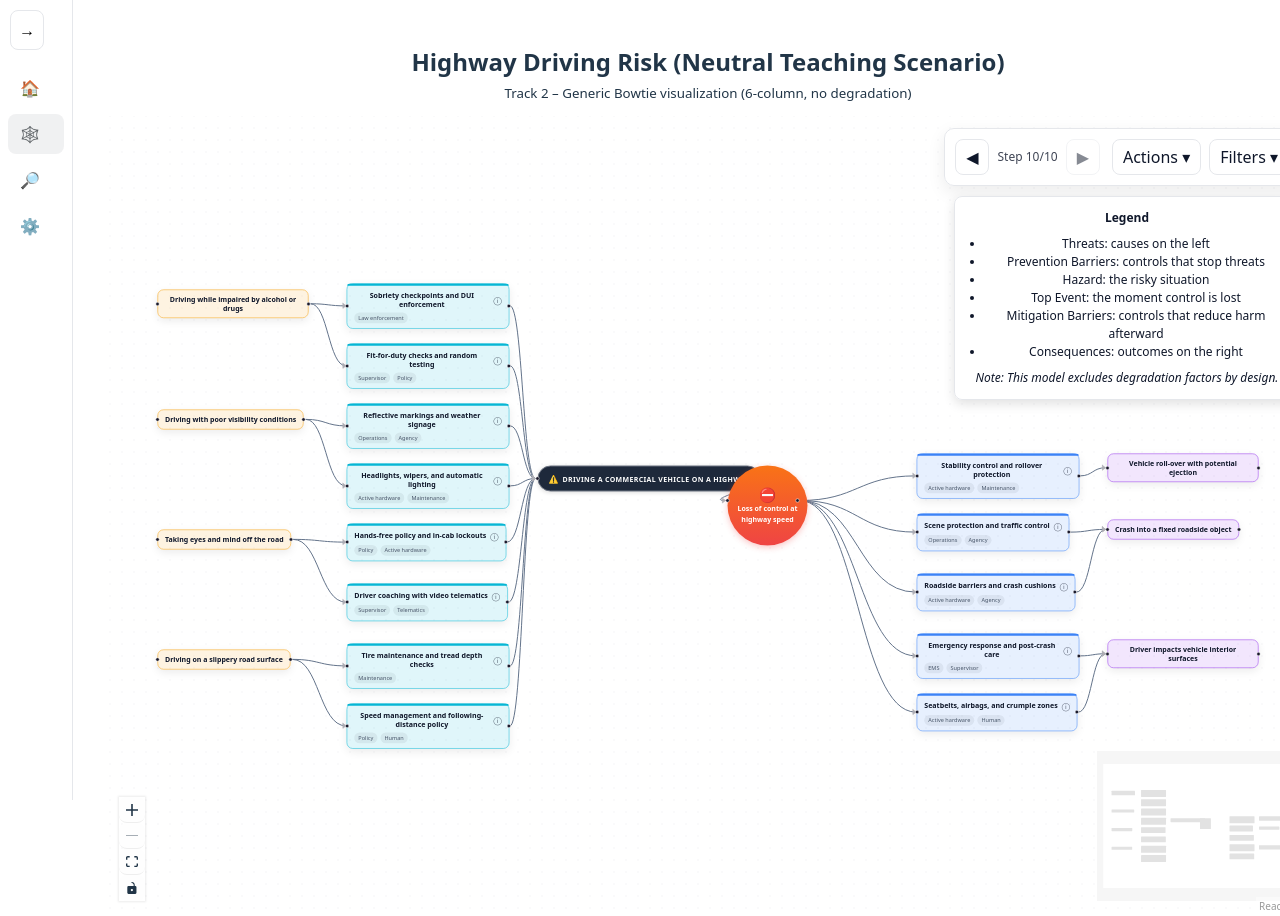
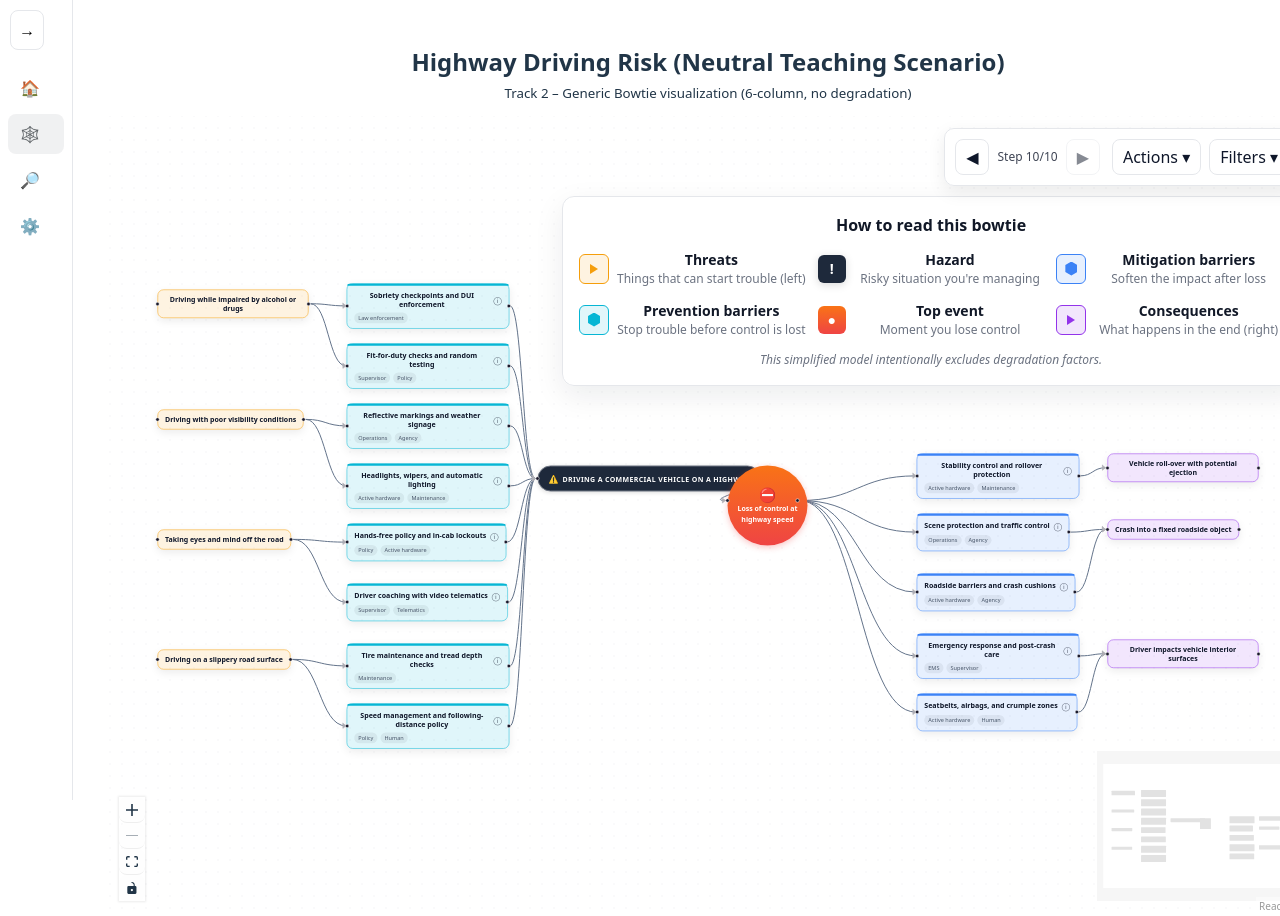
Before and after one commit to wmoore012/Bowtie_Project, a React (Vite) app: page / in a window 1280 px wide. Shown: the top 916 px of the page. Built offline with nearby package versions, Linux system fonts and the light colour scheme.

Commit message:
feat(bowtie): preattentive legend + level-2 card UX (click-outside to allow pan, refined card structure, type safety)

```diff
--- a/src/components/bowtie/BowtieGraph.tsx
+++ b/src/components/bowtie/BowtieGraph.tsx
@@ -11,7 +11,7 @@ import {
   MarkerType,
 } from "@xyflow/react";
 import "@xyflow/react/dist/style.css";
-import type { BowtieDiagram, BowtieNodeType } from "../../domain/bowtie.types";
+import type { BowtieDiagram, BowtieNodeType, BowtieNodeData } from "../../domain/bowtie.types";
 import { computeSimpleLayout, computeElkLayout } from "./layout";
 import { Legend } from "./Legend";
 import { toPng } from "html-to-image";
@@ -39,6 +39,8 @@ const nodeTypes = {
 
 function InnerGraph({ diagram }: { diagram: BowtieDiagram }) {
   const wrapperRef = useRef<HTMLDivElement>(null);
+  const cardRef = useRef<HTMLDivElement | null>(null);
+
   // Default to expanded, full-step view
   const [leftExpanded, setLeftExpanded] = useState(true);
   const [rightExpanded, setRightExpanded] = useState(true);
@@ -78,6 +80,18 @@ function InnerGraph({ diagram }: { diagram: BowtieDiagram }) {
     return () => window.removeEventListener("keydown", listener);
   }, [cardNode]);
 
+  // Click outside card to close (non-blocking overlay)
+  useEffect(() => {
+    if (!cardNode) return;
+    const onDown = (e: MouseEvent) => {
+      if (cardRef.current && !cardRef.current.contains(e.target as Node)) {
+        handleCloseCard();
+      }
+    };
+    window.addEventListener("mousedown", onDown);
+    return () => window.removeEventListener("mousedown", onDown);
+  }, [cardNode]);
+
 
   const visibleDiagram = useMemo(() => {
     return computeStepDiagram(diagram, {
@@ -112,12 +126,13 @@ function InnerGraph({ diagram }: { diagram: BowtieDiagram }) {
   // Onboarding hint for failed scenario toggle
   useEffect(() => {
     const key = "bowtie.hintFailedSeen";
-    if (typeof window === "undefined") return;
-    if (!localStorage.getItem(key)) {
+    const ls = typeof window !== "undefined" ? (window as any).localStorage : undefined;
+    if (!ls || typeof ls.getItem !== "function" || typeof ls.setItem !== "function") return;
+    if (!ls.getItem(key)) {
       setShowFailedHint(true);
       const t = setTimeout(() => {
         setShowFailedHint(false);
-        localStorage.setItem(key, "1");
+        try { ls.setItem(key, "1"); } catch {}
       }, 5000);
       return () => clearTimeout(t);
     }
@@ -372,72 +387,96 @@ function InnerGraph({ diagram }: { diagram: BowtieDiagram }) {
 
       {cardNode && (
         <div
+          ref={cardRef}
           className={styles.popOutCardWrapper}
           role="dialog"
           aria-modal="true"
-          aria-labelledby="popout-title"
+          aria-labelledby="card-title"
         >
           <div className={styles.popOutCard}>
+            {(() => {
+              const nodeData = cardNode.data as BowtieNodeData;
+              const { label, metadata } = nodeData;
+              return (
+                <>
                   <button
                     className={styles.closeButton}
                     onClick={handleCloseCard}
-              aria-label="Close card"
+                    aria-label="Close details"
+                    type="button"
                   >
                     ×
                   </button>
-            <h2 id="popout-title" className={styles.popOutCard__title}>
-              {(cardNode.data as any)?.label}
-            </h2>
 
-            {(cardNode.data as any)?.metadata?.eli5 && (
+                  <h2 id="card-title" className={styles.popOutCard__title}>{label}</h2>
+
+                  {metadata?.eli5 && (
                     <section className={styles.popOutCard__section} aria-labelledby="eli5-heading">
                       <h3 id="eli5-heading" className={styles.popOutCard__heading}>ELI5</h3>
-                <p className={styles.popOutCard__text}>{(cardNode.data as any).metadata.eli5}</p>
+                      <p className={styles.popOutCard__text}>{metadata.eli5}</p>
                     </section>
                   )}
 
-            {(cardNode.data as any)?.metadata?.chips?.length ? (
-              <section className={styles.popOutCard__section} aria-labelledby="roles-heading">
-                <h3 id="roles-heading" className={styles.popOutCard__heading}>Roles</h3>
+                  {metadata?.chips?.length ? (
+                    <section className={styles.popOutCard__section} aria-labelledby="owner-type-heading">
+                      <h3 id="owner-type-heading" className={styles.popOutCard__heading}>Owner &amp; type</h3>
                       <ul className={styles.popOutCard__chips}>
-                  {(cardNode.data as any).metadata.chips.map((chip: string, i: number) => (
+                        {metadata.chips.map((chip: string, i: number) => (
                           <li key={i} className={styles.popOutCard__chip}>{chip}</li>
                         ))}
                       </ul>
                     </section>
                   ) : null}
 
-            {(cardNode.data as any)?.metadata?.details?.length ? (
+                  {metadata?.kpis?.length ? (
+                    <section className={styles.popOutCard__section} aria-labelledby="kpis-heading">
+                      <h3 id="kpis-heading" className={styles.popOutCard__heading}>KPIs</h3>
+                      <ul className={styles.popOutCard__list}>
+                        {metadata.kpis.map((kpi: string, i: number) => (
+                          <li key={i} className={styles.popOutCard__listItem}>{kpi}</li>
+                        ))}
+                      </ul>
+                    </section>
+                  ) : null}
+
+                  {metadata?.details?.length ? (
                     <section className={styles.popOutCard__section} aria-labelledby="details-heading">
-                <h3 id="details-heading" className={styles.popOutCard__heading}>Details</h3>
+                      <h3 id="details-heading" className={styles.popOutCard__heading}>How this works</h3>
                       <ul className={styles.popOutCard__list}>
-                  {(cardNode.data as any).metadata.details.map((d: string, i: number) => (
+                        {metadata.details.map((d: string, i: number) => (
                           <li key={i} className={styles.popOutCard__listItem}>{d}</li>
                         ))}
                       </ul>
                     </section>
                   ) : null}
 
-            {(cardNode.data as any)?.metadata?.kpis?.length ? (
-              <section className={styles.popOutCard__section} aria-labelledby="kpis-heading">
-                <h3 id="kpis-heading" className={styles.popOutCard__heading}>KPIs</h3>
+                  {metadata?.failureModes?.length ? (
+                    <section className={styles.popOutCard__section} aria-labelledby="failure-modes-heading">
+                      <h3 id="failure-modes-heading" className={styles.popOutCard__heading}>Failure modes</h3>
                       <ul className={styles.popOutCard__list}>
-                  {(cardNode.data as any).metadata.kpis.map((kpi: string, i: number) => (
-                    <li key={i} className={styles.popOutCard__listItem}>{kpi}</li>
+                        {metadata.failureModes.map((fm: string, i: number) => (
+                          <li key={i} className={styles.popOutCard__listItem}>{fm}</li>
                         ))}
                       </ul>
                     </section>
                   ) : null}
+
+                  {metadata?.sopLink ? (
+                    <section className={styles.popOutCard__section} aria-labelledby="sop-heading">
+                      <h3 id="sop-heading" className={styles.popOutCard__heading}>Standard operating procedure</h3>
+                      <p className={styles.popOutCard__text}>
+                        <a href={metadata.sopLink} target="_blank" rel="noopener noreferrer">View SOP 																																																																																																																																																																																																																																																																									</a>
+                      </p>
+                    </section>
+                  ) : null}
+                </>
+              );
+            })()}
           </div>
-          <div
-            className={styles.popOutOverlay}
-            onClick={handleCloseCard}
-            aria-hidden="true"
-          />
         </div>
       )}
       <div className={styles.srOnly} aria-live="polite" aria-atomic="true">
-        {cardNode ? `Details for ${(cardNode.data as any)?.label} opened` : ''}
+        {cardNode ? `Details for ${(cardNode.data as BowtieNodeData).label} opened` : ""}
       </div>
 
     </div>
--- a/src/components/bowtie/Legend.module.css
+++ b/src/components/bowtie/Legend.module.css
@@ -1,14 +1,152 @@
+/* Legend.module.css — preattentive 3-column legend */
+
 .legend {
-  background: var(--panel-bg, rgba(255,255,255,0.9));
-  color: var(--text);
-  border: 1px solid var(--border);
-  border-radius: 8px;
-  padding: 12px;
+  background: var(--panel-bg, rgba(255,255,255,0.85));
+  color: var(--text, #0f172a);
+  border: 1px solid var(--border, #e5e7eb);
+  border-radius: 12px;
+  padding: 16px;
+  font-size: 14px;
+  max-width: 720px;
+  box-shadow: var(--card-shadow, 0 10px 30px rgba(15,23,42,0.08));
+}
+
+.title {
+  margin: 0 0 12px 0;
+  font-weight: 700;
+  font-size: 16px;
+  color: #111827;
+}
+
+.rowGroup {
+  display: grid;
+  grid-template-columns: 1fr 1fr 1fr;
+  gap: 12px;
+}
+
+.column {
+  display: flex;
+  flex-direction: column;
+  gap: 12px;
+}
+
+.item {
+  display: grid;
+  grid-template-columns: 28px 1fr;
+  gap: 10px;
+  align-items: center;
+}
+
+.icon {
+  width: 28px;
+  height: 28px;
+  border-radius: 6px;
+  display: inline-flex;
+  align-items: center;
+  justify-content: center;
+  position: relative;
+}
+
+/* Threat: directional arrow */
+.iconThreat {
+  background: var(--threat-bg, #F59E0B1F);
+  border: 1px solid var(--threat-border, #F59E0B);
+}
+.iconThreat::after {
+  content: "";
+  width: 0; height: 0;
+  border-left: 8px solid var(--threat-border, #F59E0B);
+  border-top: 5px solid transparent;
+  border-bottom: 5px solid transparent;
+}
+
+/* Prevention barrier: shield */
+.iconPrevention {
+  background: var(--prevent-bg, #06B6D41F);
+  border: 1px solid var(--prevent-border, #06B6D4);
+}
+.iconPrevention::after {
+  content: "";
+  width: 12px; height: 14px;
+  background: var(--prevent-border, #06B6D4);
+  -webkit-clip-path: polygon(50% 0%, 100% 25%, 100% 75%, 50% 100%, 0% 75%, 0% 25%);
+          clip-path: polygon(50% 0%, 100% 25%, 100% 75%, 50% 100%, 0% 75%, 0% 25%);
+  border-radius: 2px;
+}
+
+/* Hazard pill */
+.iconHazard {
+  background: var(--hazard-pill-bg, #1e293b);
+  color: var(--hazard-pill-text, #ffffff);
+  box-shadow: var(--hazard-pill-shadow, 0 2px 8px rgba(0,0,0,0.15));
+}
+.iconHazard::after {
+  content: "!";
+  font-weight: 800;
+  font-size: 14px;
+}
+
+/* Top event: split circle / gradient */
+.iconTopEvent {
+  background: linear-gradient(180deg, var(--knot-gradient-start, #f97316) 0%, var(--knot-gradient-end, #ef4444) 100%);
+  color: #fff;
+}
+.iconTopEvent::after {
+  content: "\25cf";
+  font-size: 14px;
+}
+
+/* Mitigation barrier: shield (blue) */
+.iconMitigation {
+  background: var(--mitigate-bg, #3B82F61F);
+  border: 1px solid var(--mitigate-border, #3B82F6);
+}
+.iconMitigation::after {
+  content: "";
+  width: 12px; height: 14px;
+  background: var(--mitigate-border, #3B82F6);
+  -webkit-clip-path: polygon(50% 0%, 100% 25%, 100% 75%, 50% 100%, 0% 75%, 0% 25%);
+          clip-path: polygon(50% 0%, 100% 25%, 100% 75%, 50% 100%, 0% 75%, 0% 25%);
+  border-radius: 2px;
+}
+
+/* Consequence: right arrow (purple) */
+.iconConsequence {
+  background: #9333EA1F;
+  border: 1px solid #9333EA;
+}
+.iconConsequence::after {
+  content: "";
+  width: 0; height: 0;
+  border-left: 8px solid #9333EA;
+  border-top: 5px solid transparent;
+  border-bottom: 5px solid transparent;
+}
+
+.textBlock {
+  display: flex;
+  flex-direction: column;
+}
+
+.label {
+  font-weight: 600;
+  color: #111827;
+}
+
+.help {
   font-size: 12px;
-  box-shadow: 0 4px 12px rgba(0,0,0,0.12);
-  max-width: 320px;
-  backdrop-filter: blur(6px);
+  color: #6b7280;
 }
-.title { font-weight: 700; margin-bottom: 8px; }
-.list { margin: 0; padding-left: 18px; line-height: 1.5; }
-.note { margin-top: 8px; font-style: italic; }
+
+.note {
+  margin-top: 12px;
+  font-size: 12px;
+  font-style: italic;
+  color: #6b7280;
+}
+
+@media (max-width: 768px) {
+  .rowGroup {
+    grid-template-columns: 1fr;
+  }
+}
--- a/src/components/bowtie/Legend.tsx
+++ b/src/components/bowtie/Legend.tsx
@@ -2,17 +2,68 @@ import styles from "./Legend.module.css";
 
 export function Legend() {
   return (
-    <div className={styles.legend}>
-      <div className={styles.title}>Legend</div>
-      <ul className={styles.list}>
-        <li>Threats: causes on the left</li>
-        <li>Prevention Barriers: controls that stop threats</li>
-        <li>Hazard: the risky situation</li>
-        <li>Top Event: the moment control is lost</li>
-        <li>Mitigation Barriers: controls that reduce harm afterward</li>
-        <li>Consequences: outcomes on the right</li>
-      </ul>
-      <div className={styles.note}>Note: This model excludes degradation factors by design.</div>
-    </div>
+    <aside className={styles.legend} aria-label="Bowtie legend">
+      <div className={styles.title}>How to read this bowtie</div>
+
+      <div className={styles.rowGroup}>
+        <div className={styles.column}>
+          <div className={styles.item}>
+            <span className={`${styles.icon} ${styles.iconThreat}`} aria-hidden="true" />
+            <div className={styles.textBlock}>
+              <div className={styles.label}>Threats</div>
+              <div className={styles.help}>Things that can start trouble (left)</div>
+            </div>
+          </div>
+
+          <div className={styles.item}>
+            <span className={`${styles.icon} ${styles.iconPrevention}`} aria-hidden="true" />
+            <div className={styles.textBlock}>
+              <div className={styles.label}>Prevention barriers</div>
+              <div className={styles.help}>Stop trouble before control is lost</div>
+            </div>
+          </div>
+        </div>
+
+        <div className={styles.column}>
+          <div className={styles.item}>
+            <span className={`${styles.icon} ${styles.iconHazard}`} aria-hidden="true" />
+            <div className={styles.textBlock}>
+              <div className={styles.label}>Hazard</div>
+              <div className={styles.help}>Risky situation you&apos;re managing</div>
+            </div>
+          </div>
+
+          <div className={styles.item}>
+            <span className={`${styles.icon} ${styles.iconTopEvent}`} aria-hidden="true" />
+            <div className={styles.textBlock}>
+              <div className={styles.label}>Top event</div>
+              <div className={styles.help}>Moment you lose control</div>
+            </div>
+          </div>
+        </div>
+
+        <div className={styles.column}>
+          <div className={styles.item}>
+            <span className={`${styles.icon} ${styles.iconMitigation}`} aria-hidden="true" />
+            <div className={styles.textBlock}>
+              <div className={styles.label}>Mitigation barriers</div>
+              <div className={styles.help}>Soften the impact after loss</div>
+            </div>
+          </div>
+
+          <div className={styles.item}>
+            <span className={`${styles.icon} ${styles.iconConsequence}`} aria-hidden="true" />
+            <div className={styles.textBlock}>
+              <div className={styles.label}>Consequences</div>
+              <div className={styles.help}>What happens in the end (right)</div>
+            </div>
+          </div>
+        </div>
+      </div>
+
+      <div className={styles.note}>
+        This simplified model intentionally excludes degradation factors.
+      </div>
+    </aside>
   );
 }
```
Also changed, not shown: src/components/bowtie/BowtieGraph.module.css (+0 -8 lines), src/domain/bowtie.types.ts (+11 -1 lines). Lines whose indentation alone changed are shown as unchanged.
